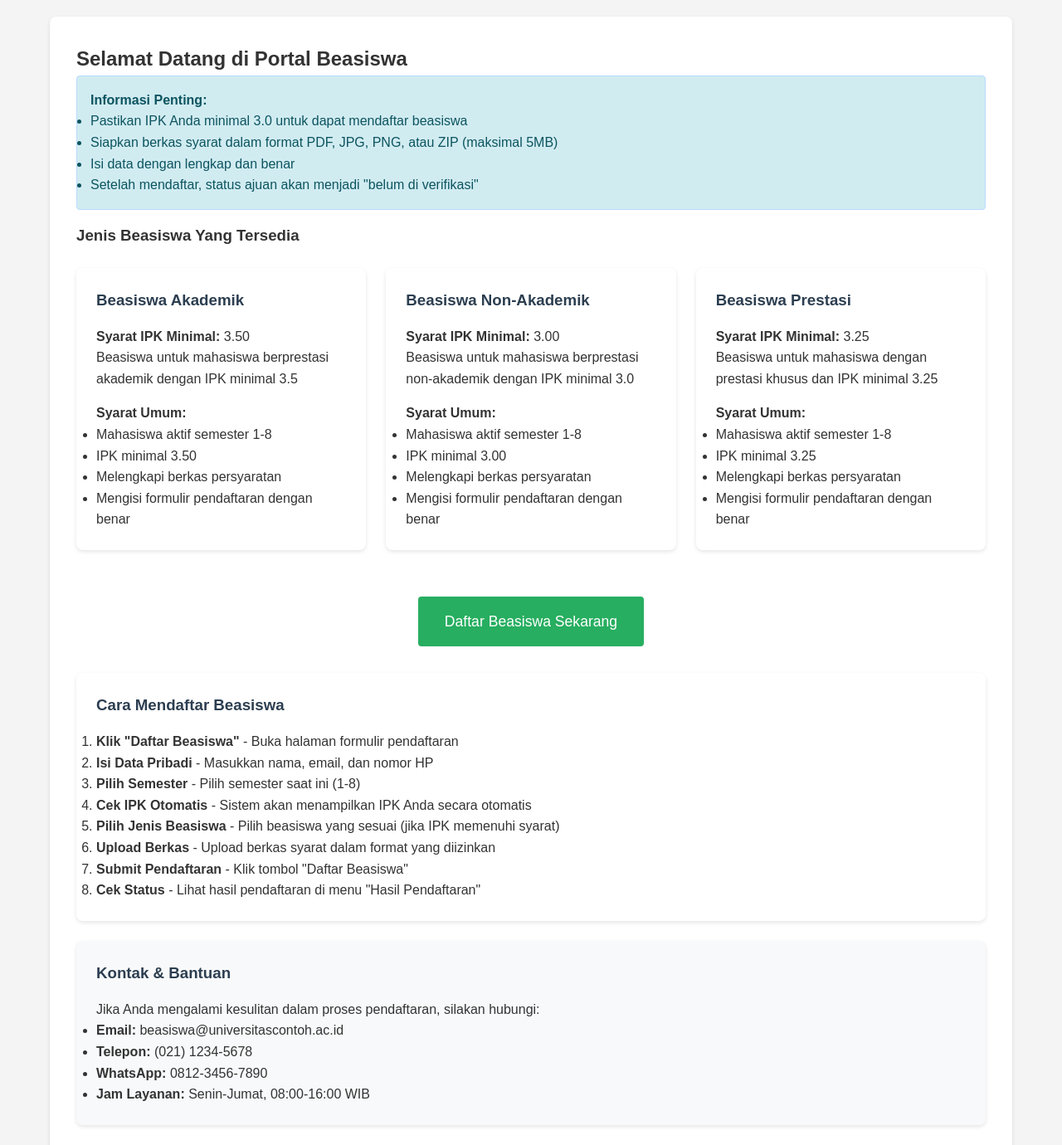
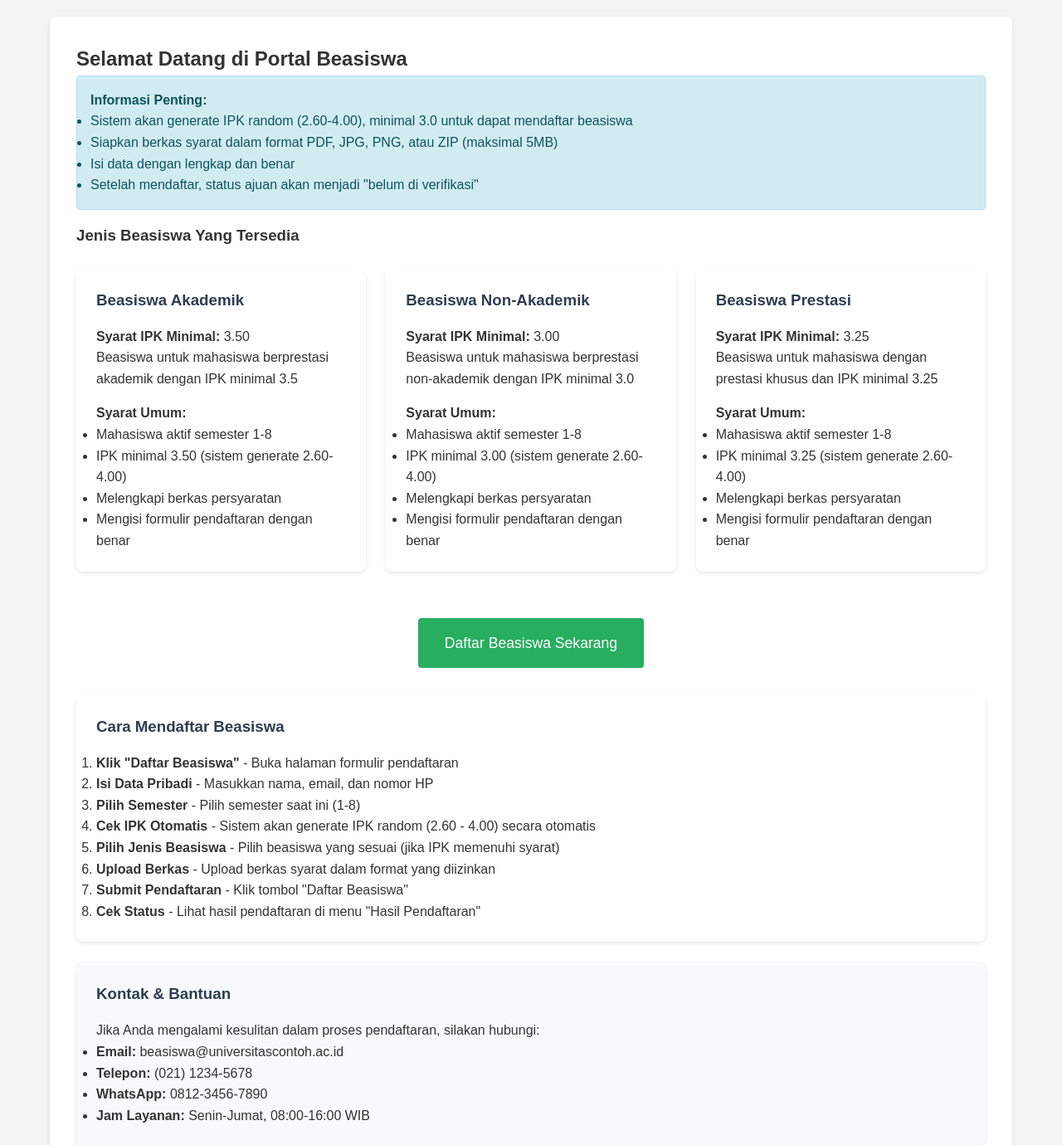
Before and after one commit to FarelZIKRI/testt, a PHP site: page / in a window 1280 px wide. Shown: the part 286-1666 px from the top of the page at 83% size. Run offline with PHP 8.4, Linux system fonts and the light colour scheme; data comes from the database, SQL or seed files in the repository.

Commit message:
Enhance IPK generation with realistic range and detailed eligibility messages
Co-authored-by: muhammadfarelngawi <muhammadfarelngawi@gmail.com>

```diff
--- a/sistem_beasiswa/assets/js/script.js
+++ b/sistem_beasiswa/assets/js/script.js
@@ -1,7 +1,9 @@
 // Fungsi untuk menampilkan IPK otomatis dan mengatur status form
 function checkIPK() {
-    // Simulasi mendapatkan IPK otomatis
-    const ipkValue = Math.random() < 0.6 ? 3.4 : 2.9; // 60% chance IPK >= 3.0
+    // Simulasi mendapatkan IPK otomatis random antara 2.6 - 4.0
+    const min = 2.6;
+    const max = 4.0;
+    const ipkValue = Math.round((min + Math.random() * (max - min)) * 100) / 100; // Bulatkan ke 2 desimal
 
     // Update display IPK
     const ipkDisplay = document.getElementById('ipk-display');
@@ -52,11 +54,27 @@ function toggleFormElements(enable) {
 function showIPKMessage(ipk) {
     const messageDiv = document.getElementById('ipk-message');
     if (messageDiv) {
-        if (ipk >= 3.0) {
-            messageDiv.innerHTML = '<div class="alert alert-success">IPK Anda memenuhi syarat untuk mendaftar beasiswa!</div>';
+        let message = '';
+        let alertClass = '';
+
+        if (ipk >= 3.75) {
+            message = `IPK ${ipk} - Excellent! Memenuhi syarat semua jenis beasiswa.`;
+            alertClass = 'alert-success';
+        } else if (ipk >= 3.5) {
+            message = `IPK ${ipk} - Sangat Baik! Memenuhi syarat beasiswa akademik dan prestasi.`;
+            alertClass = 'alert-success';
+        } else if (ipk >= 3.25) {
+            message = `IPK ${ipk} - Baik! Memenuhi syarat beasiswa prestasi dan non-akademik.`;
+            alertClass = 'alert-success';
+        } else if (ipk >= 3.0) {
+            message = `IPK ${ipk} - Memenuhi syarat untuk beasiswa non-akademik.`;
+            alertClass = 'alert-success';
         } else {
-            messageDiv.innerHTML = '<div class="alert alert-danger">Maaf, IPK Anda belum memenuhi syarat minimum (3.0) untuk mendaftar beasiswa.</div>';
+            message = `IPK ${ipk} - Maaf, belum memenuhi syarat minimum (3.0) untuk mendaftar beasiswa.`;
+            alertClass = 'alert-danger';
         }
+
+        messageDiv.innerHTML = `<div class="alert ${alertClass}">${message}</div>`;
     }
 }
 
--- a/sistem_beasiswa/includes/functions.php
+++ b/sistem_beasiswa/includes/functions.php
@@ -3,9 +3,11 @@ require_once 'config/database.php';
 
 // Fungsi untuk mendapatkan IPK (simulasi otomatis)
 function getIPK() {
-    // Simulasi IPK otomatis - bisa diganti dengan data real dari database
-    $ipk_options = [2.9, 3.1, 3.4, 3.7, 2.5, 3.8];
-    return $ipk_options[array_rand($ipk_options)];
+    // Simulasi IPK otomatis random antara 2.6 - 4.0
+    $min = 2.6;
+    $max = 4.0;
+    $ipk = $min + mt_rand() / mt_getrandmax() * ($max - $min);
+    return round($ipk, 2); // Bulatkan ke 2 desimal
 }
 
 // Fungsi untuk validasi email
--- a/sistem_beasiswa/pages/daftar.php
+++ b/sistem_beasiswa/pages/daftar.php
@@ -161,6 +161,9 @@ $beasiswa_list = getAllBeasiswa();
                 Generate IPK Otomatis
             </button>
         </div>
+        <small style="color: #666; margin-top: 0.25rem; display: block;">
+            Sistem akan generate IPK random antara 2.60 - 4.00
+        </small>
         <input type="hidden" id="ipk" name="ipk" value="">
         <div id="ipk-message" style="margin-top: 0.5rem;"></div>
     </div>
@@ -202,7 +205,7 @@ $beasiswa_list = getAllBeasiswa();
         <li><strong>Email:</strong> Gunakan email aktif yang dapat dihubungi</li>
         <li><strong>Nomor HP:</strong> Masukkan nomor HP aktif (hanya angka)</li>
         <li><strong>Semester:</strong> Pilih semester saat ini (1-8)</li>
-        <li><strong>IPK:</strong> Klik tombol untuk generate IPK otomatis dari sistem</li>
+        <li><strong>IPK:</strong> Klik tombol untuk generate IPK otomatis (2.60 - 4.00) dari sistem</li>
         <li><strong>Jenis Beasiswa:</strong> Pilih sesuai minat dan syarat IPK</li>
         <li><strong>Berkas Syarat:</strong> Upload dokumen pendukung</li>
     </ol>
--- a/sistem_beasiswa/pages/home.php
+++ b/sistem_beasiswa/pages/home.php
@@ -7,7 +7,7 @@ $beasiswa_list = getAllBeasiswa();
 <div class="alert alert-info">
     <h4>Informasi Penting:</h4>
     <ul>
-        <li>Pastikan IPK Anda minimal 3.0 untuk dapat mendaftar beasiswa</li>
+        <li>Sistem akan generate IPK random (2.60-4.00), minimal 3.0 untuk dapat mendaftar beasiswa</li>
         <li>Siapkan berkas syarat dalam format PDF, JPG, PNG, atau ZIP (maksimal 5MB)</li>
         <li>Isi data dengan lengkap dan benar</li>
         <li>Setelah mendaftar, status ajuan akan menjadi "belum di verifikasi"</li>
@@ -32,7 +32,7 @@ $beasiswa_list = getAllBeasiswa();
                     <h4>Syarat Umum:</h4>
                     <ul>
                         <li>Mahasiswa aktif semester 1-8</li>
-                        <li>IPK minimal <?= number_format($beasiswa['syarat_ipk'], 2) ?></li>
+                        <li>IPK minimal <?= number_format($beasiswa['syarat_ipk'], 2) ?> (sistem generate 2.60-4.00)</li>
                         <li>Melengkapi berkas persyaratan</li>
                         <li>Mengisi formulir pendaftaran dengan benar</li>
                     </ul>
@@ -54,7 +54,7 @@ $beasiswa_list = getAllBeasiswa();
         <li><strong>Klik "Daftar Beasiswa"</strong> - Buka halaman formulir pendaftaran</li>
         <li><strong>Isi Data Pribadi</strong> - Masukkan nama, email, dan nomor HP</li>
         <li><strong>Pilih Semester</strong> - Pilih semester saat ini (1-8)</li>
-        <li><strong>Cek IPK Otomatis</strong> - Sistem akan menampilkan IPK Anda secara otomatis</li>
+        <li><strong>Cek IPK Otomatis</strong> - Sistem akan generate IPK random (2.60 - 4.00) secara otomatis</li>
         <li><strong>Pilih Jenis Beasiswa</strong> - Pilih beasiswa yang sesuai (jika IPK memenuhi syarat)</li>
         <li><strong>Upload Berkas</strong> - Upload berkas syarat dalam format yang diizinkan</li>
         <li><strong>Submit Pendaftaran</strong> - Klik tombol "Daftar Beasiswa"</li>
```
Also changed, not shown: sistem_beasiswa/README.md.
